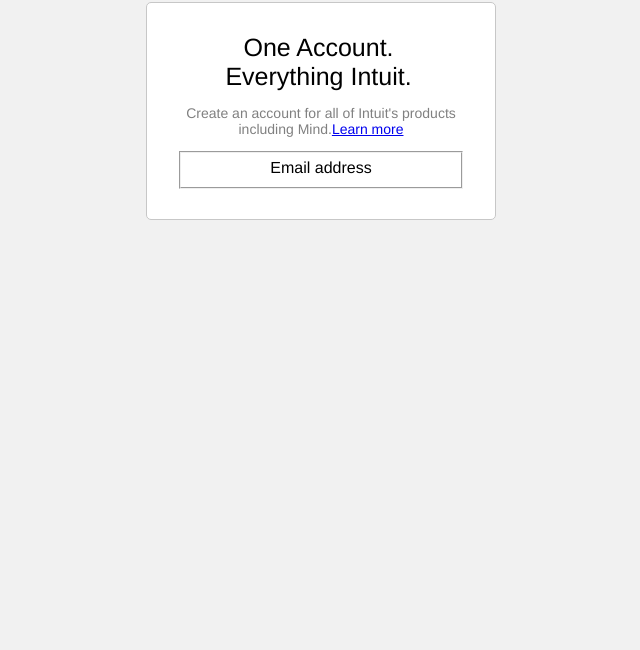
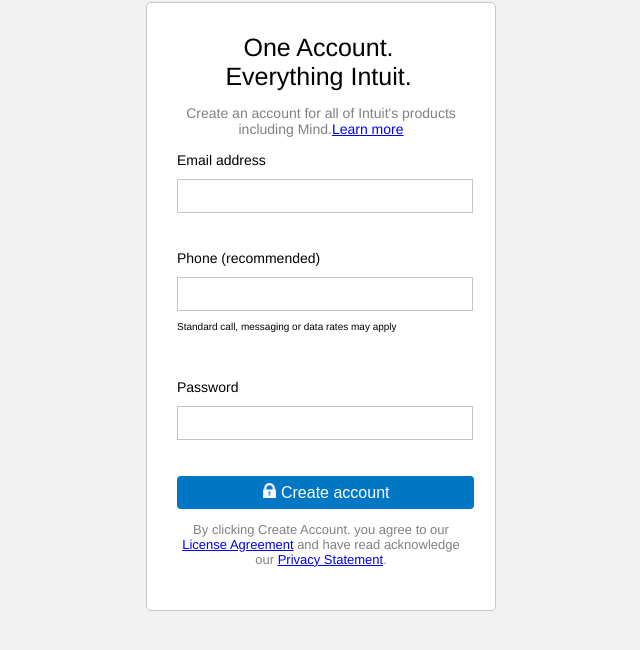
Before and after one commit to Rotodile/Mint-signup, a plain HTML site: page index.html in a window 1280 px wide. Shown: the part 224-874 px from the top of the page, without its empty margins (319-959 px from the left). Before the commit the page ends 800 px from the top, so only its background shows below. Drawn offline with Linux system fonts and the light colour scheme.

Commit message:
added full form

```diff
--- a/index.html
+++ b/index.html
@@ -26,10 +26,22 @@
             <span>Everything Intuit.</span>
             <p>Create an account for all of Intuit's products including Mind.<a href="#">Learn more</a></p>
             <form action="#" method="post">
-                <fieldset >
-                    <label for="email">Email address</label>
-                </fieldset>
+                    <label for="email">Email address</label><br>
+                    <input maxlength="100" required="required" type="email">
+                    <br><br><br>
+                    <label for="phone">Phone (recommended)</label><br>
+                    <input maxlength="100" required="required" type="tel">
+                    <p class="call">Standard call, messaging or data rates may apply</p>
+                    <br><br>
+                    <label for="password">Password</label><br>
+                    <input maxlength="30" required="required" type="password">
+                    <br><br><br>
+                    <button type="submit" name="SignUp" data-clicked-text="Creating ...">
+                        <img src="lock_white_1120163-1.png" class="btn-lock">
+                    Create account
+                    </button>
             </form>
+                    <p class="policy">By clicking Create Account. you agree to our <a href="#">License Agreement</a> and have read acknowledge our <a href="#">Privacy Statement</a>.</p>
         </div>
 </body>
 </html>
--- a/style.css
+++ b/style.css
@@ -47,3 +47,44 @@ p {
     font-size: 14px;
     color: gray;
 }
+
+form {
+    text-align: left;
+}
+
+form input {
+    width: 280px;
+    min-width: 160px;
+    padding-left: 8px;
+    padding-right: 6px;
+    border: 1px solid #C1C5C8;
+    height: 30px;
+    margin-top: 10px;
+}
+
+form label {
+    font-size: 14px;
+}
+
+.call {
+    color: black;
+    font-size: 10px;
+}
+
+form button {
+    background-color: #0077C5;
+    color: white;
+    border: #0077C5;
+    border-radius: 4px;
+    width: 297px;
+    height: 33px;
+    font-size: 16px;
+}
+
+.btn-lock {
+    width: 15px;
+}
+
+.policy {
+    font-size: 13px;
+}
```
Also changed, not shown: lock_white_1120163-1.png (added).
